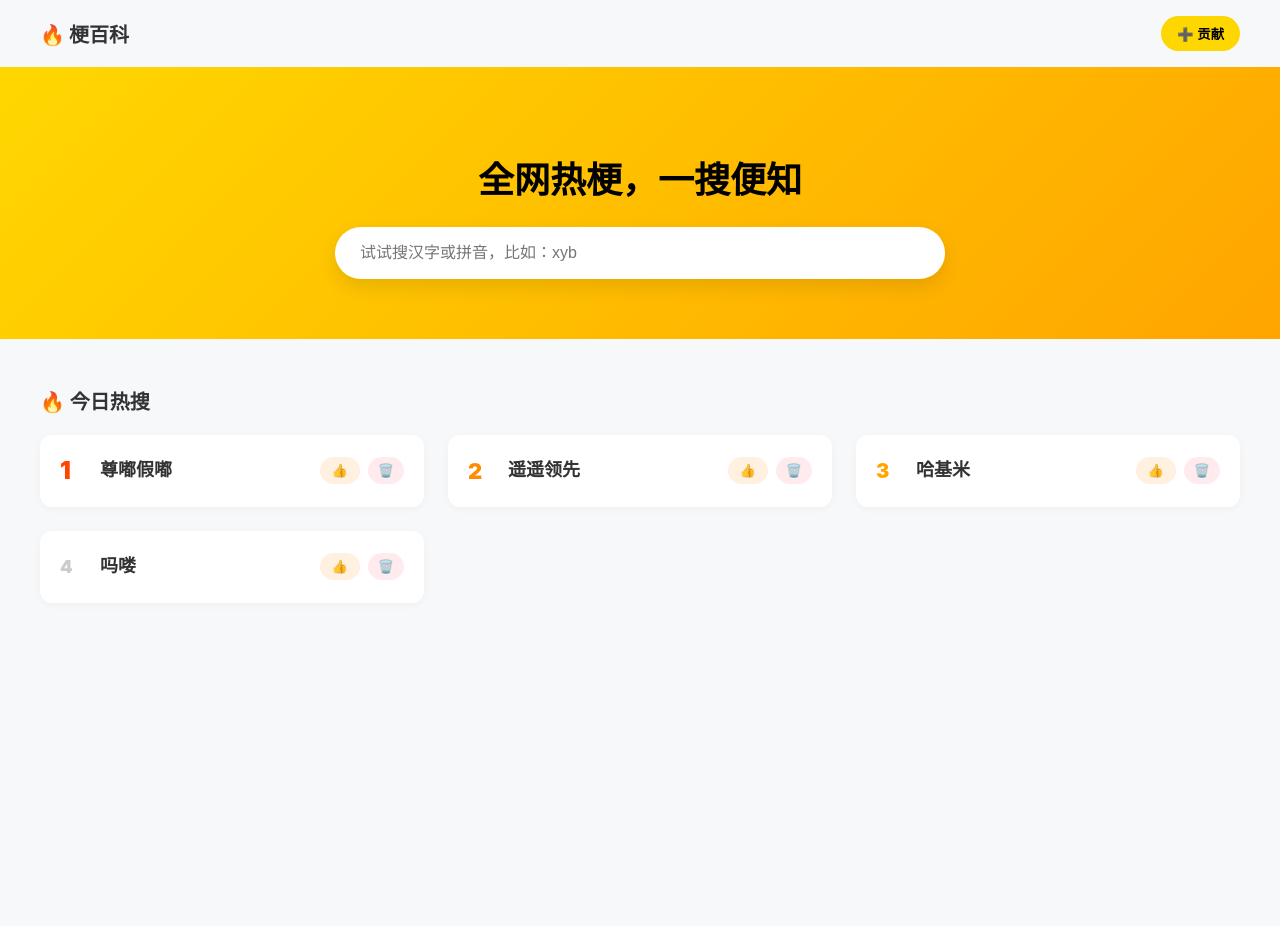
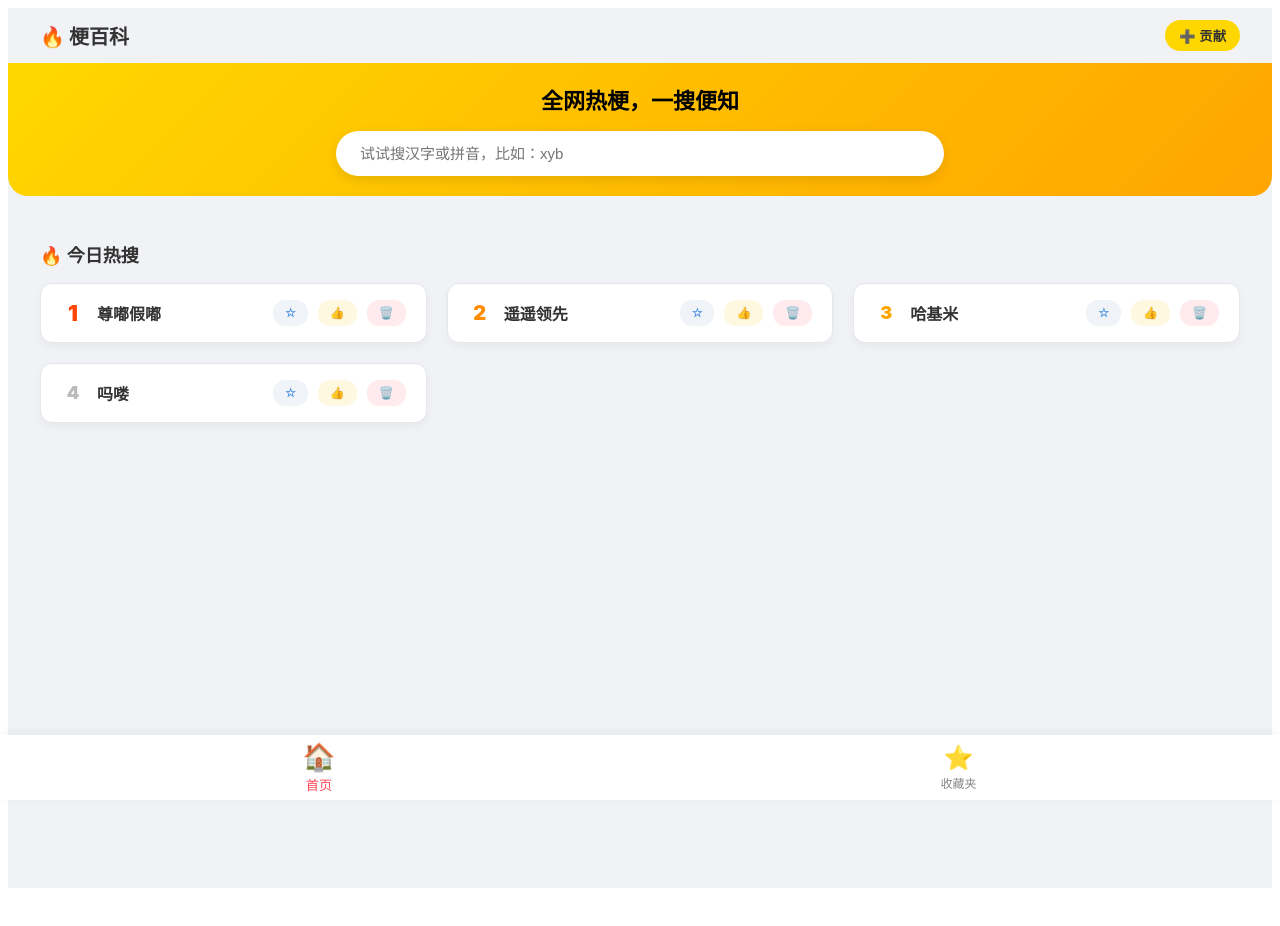
Before and after one commit to StephenMa13/meme-dict, a Vue app: page / in a window 1280 px wide. Shown: the top 926 px of the page. Before the commit the page ends 800 px from the top, so only its background shows below. Built offline with nearby package versions, Linux system fonts and the light colour scheme.

Commit message:
添加了收藏功能

```diff
--- a/dev-dist/sw.js
+++ b/dev-dist/sw.js
@@ -82,7 +82,7 @@ define(['./workbox-5a5d9309'], (function (workbox) { 'use strict';
     "revision": "3ca0b8505b4bec776b69afdba2768812"
   }, {
     "url": "index.html",
-    "revision": "0.i3d1qi0h88"
+    "revision": "0.ea4nb9m692o"
   }], {});
   workbox.cleanupOutdatedCaches();
   workbox.registerRoute(new workbox.NavigationRoute(workbox.createHandlerBoundToURL("index.html"), {
--- a/src/App.vue
+++ b/src/App.vue
@@ -1,11 +1,61 @@
 <template>
-  <router-view></router-view>
+  <div class="main-content">
+    <router-view />
+  </div>
+
+  <nav class="bottom-nav">
+    <router-link to="/" class="nav-item">
+      <span class="icon">🏠</span>
+      <span class="text">首页</span>
+    </router-link>
+    <router-link to="/favorites" class="nav-item">
+      <span class="icon">⭐</span>
+      <span class="text">收藏夹</span>
+    </router-link>
+  </nav>
 </template>
 
-<style>
-/* 整个应用的基础背景色保留在这里 */
-body {
-  margin: 0;
-  background-color: #F7F8FA;
+<style scoped>
+/* 给主要内容区域底部留出空间，防止被导航栏挡住 */
+.main-content {
+  padding-bottom: 70px;
+}
+
+/* 底部导航栏的酷炫样式 */
+.bottom-nav {
+  position: fixed;
+  bottom: 0;
+  left: 0;
+  width: 100%;
+  height: 65px;
+  background-color: #ffffff;
+  box-shadow: 0 -2px 10px rgba(0, 0, 0, 0.05);
+  display: flex;
+  justify-content: space-around;
+  align-items: center;
+  z-index: 1000;
+  /* 适配苹果手机底部的“黑条”安全区 */
+  padding-bottom: env(safe-area-inset-bottom);
+}
+
+.nav-item {
+  display: flex;
+  flex-direction: column;
+  align-items: center;
+  text-decoration: none;
+  color: #888;
+  font-size: 12px;
+  transition: all 0.3s ease;
+}
+
+.nav-item .icon {
+  font-size: 24px;
+  margin-bottom: 2px;
+}
+
+/* 当点击处于当前页面时，图标高亮变色 */
+.router-link-active {
+  color: #ff4757;
+  transform: scale(1.1);
 }
 </style>
--- a/src/pages/Detail.vue
+++ b/src/pages/Detail.vue
@@ -6,6 +6,9 @@ import { getMemeById } from '../db.js'
 const route = useRoute()
 const router = useRouter()
 const meme = ref(null)
+const goBack = () => {
+  router.back()
+}
 
 // ⭐️ 魔法配置：根据不同标签，赋予不同的 Emoji 和背景色
 const categoryConfig = {
@@ -32,7 +35,7 @@ onMounted(() => {
 
 <template>
   <div class="detail-container" v-if="meme">
-    <button class="back-btn" @click="router.push('/')">🔙 返回</button>
+    <button class="back-btn" @click="router.back('/')">🔙 返回</button>
 
     <div class="card">
       <div class="avatar" :style="{ backgroundColor: meme.bgColor }">
--- /dev/null
+++ b/src/pages/Favorites.vue
@@ -0,0 +1,145 @@
+<template>
+  <div class="favorites-page">
+    <h2 class="page-title">⭐ 我的收藏夹</h2>
+
+    <div v-if="favoriteMemes.length === 0" class="empty-state">
+      <div class="empty-icon">📭</div>
+      <p>这里空空如也，快去首页收藏几个梗吧！</p>
+    </div>
+
+    <div class="card-grid" v-else>
+      <div class="card" v-for="(meme, index) in favoriteMemes" :key="meme.id" @click="goToDetail(meme.id)">
+        <div class="card-left">
+          <div class="meme-info">
+            <h3 class="meme-term">{{ meme.term }}</h3>
+          </div>
+        </div>
+
+        <div class="card-right">
+          <button class="action-btn fav-btn" @click.stop="toggleFavorite(meme.id)">
+            ⭐
+          </button>
+        </div>
+      </div>
+    </div>
+  </div>
+</template>
+
+<script setup>
+import { computed } from 'vue'
+import { useRouter } from 'vue-router'
+import { favoriteIds, toggleFavorite } from '../store.js' // 引入全局记忆
+
+// ⚠️ 注意：这里需要引入你所有的梗数据！
+import allMemes from '../data/memes.json'
+
+const router = useRouter()
+
+// 跳转详情页的函数
+const goToDetail = (id) => {
+  router.push(`/meme/${id}`) // ⚠️ 注意：如果你的详情页路由不是 /meme/:id，请换成你真实的路径（比如 /detail/${id}）
+}
+
+// 魔法核心：计算属性。从所有梗里，揪出那些 ID 在收藏列表里的梗
+const favoriteMemes = computed(() => {
+  return allMemes.filter(meme => favoriteIds.value.includes(meme.id))
+})
+</script>
+
+<style scoped>
+/* 1. 强制加深整个页面的灰色背景，撑满屏幕高度，并且给底栏留出空间 */
+.favorites-page {
+  font-family: -apple-system, BlinkMacSystemFont, "Segoe UI", Roboto, sans-serif;
+  background-color: #f0f2f5 !important;
+  min-height: 100vh;
+  padding: 20px;
+  padding-bottom: 80px;
+  box-sizing: border-box;
+}
+
+/* 标题样式 */
+.page-title {
+  margin-top: 0;
+  margin-bottom: 20px;
+  color: #333;
+  font-size: 22px;
+  font-weight: 800;
+}
+
+/* 空状态样式 */
+.empty-state {
+  text-align: center;
+  color: #888;
+  margin-top: 80px;
+}
+.empty-icon {
+  font-size: 50px;
+  margin-bottom: 10px;
+}
+
+/* ====================================================
+   🔥 2. 核心修复区：复刻首页的强制横向排版与白底卡片
+   ==================================================== */
+.card-grid {
+  display: grid;
+  grid-template-columns: 1fr;
+  gap: 16px;
+}
+
+.card {
+  display: flex !important;
+  flex-direction: row !important;
+  justify-content: space-between !important;
+  align-items: center !important;
+  background: #ffffff !important;
+  border: 1px solid #e4e6eb;
+  border-radius: 12px;
+  padding: 16px 20px;
+  box-shadow: 0 4px 8px rgba(0,0,0,0.04);
+  cursor: pointer;
+}
+
+/* 强制左侧（标题）横向排版 */
+.card-left {
+  display: flex !important;
+  flex-direction: row !important;
+  align-items: center !important;
+  flex: 1;
+  overflow: hidden;
+}
+
+/* 强制右侧（收藏按钮）横向排版 */
+.card-right {
+  display: flex !important;
+  flex-direction: row !important;
+  align-items: center !important;
+  gap: 10px !important;
+  margin-left: 10px;
+}
+
+/* 标题防换行样式 */
+.meme-info { flex: 1; display: flex; align-items: center; }
+.meme-term {
+  font-size: 16px; font-weight: bold; margin: 0 !important;
+  white-space: nowrap; overflow: hidden; text-overflow: ellipsis; color: #333;
+}
+
+/* 收藏按钮样式 */
+.action-btn {
+  border: none; padding: 6px 12px; border-radius: 12px; font-size: 12px;
+  font-weight: bold; cursor: pointer; display: flex; align-items: center; gap: 4px;
+}
+
+/* 在收藏夹里的按钮，我给它配了点醒目的颜色（代表已经收藏） */
+.fav-btn {
+  background-color: #fff0f0;
+  color: #ff4757;
+}
+
+@media (min-width: 768px) {
+  .card-grid { grid-template-columns: repeat(2, 1fr); gap: 20px; }
+}
+@media (min-width: 1024px) {
+  .card-grid { grid-template-columns: repeat(3, 1fr); }
+}
+</style>
--- a/src/pages/Home.vue
+++ b/src/pages/Home.vue
@@ -2,6 +2,7 @@
 import { ref, computed, onMounted } from 'vue'
 import { useRouter } from 'vue-router'
 import { getMemes, addMeme as localAdd, deleteMeme as localDelete } from '../db.js' // ⭐️ 引入本地引擎
+import { favoriteIds, toggleFavorite } from '../store.js'
 
 const router = useRouter()
 const hotMemes = ref([])
@@ -71,6 +72,9 @@ const goToDetail = (id) => {
           </div>
 
           <div class="card-right">
+            <button class="action-btn fav-btn" @click.stop="toggleFavorite(meme.id)">
+              {{ favoriteIds.includes(meme.id) ? '⭐' : '☆' }}
+            </button>
             <button class="action-btn like-btn" @click.stop="likeMeme(meme.id)">👍 {{ meme.view_count }}</button>
             <button class="action-btn delete-btn" @click.stop="deleteMeme(meme.id)">🗑️</button>
           </div>
@@ -101,39 +105,109 @@ const goToDetail = (id) => {
 </template>
 
 <style scoped>
-/* 原有的样式直接保留 */
-.app-container { font-family: -apple-system, BlinkMacSystemFont, "Segoe UI", Roboto, sans-serif; color: #333; }
-.navbar { max-width: 1200px; margin: 0 auto; display: flex; justify-content: space-between; align-items: center; padding: 16px 20px; }
-.logo { font-size: 20px; font-weight: 900; }
-.add-btn { background-color: #FFD700; border: none; padding: 8px 16px; border-radius: 20px; font-weight: bold; cursor: pointer; }
-.hero { padding: 40px 20px; background: linear-gradient(135deg, #FFD700 0%, #FFA500 100%); text-align: center; }
-.hero-title { font-size: 28px; font-weight: 800; margin-bottom: 24px; color: #000; }
-.search-box { display: flex; background: #fff; border-radius: 30px; padding: 5px; box-shadow: 0 8px 20px rgba(0,0,0,0.1); max-width: 600px; margin: 0 auto; }
-.search-input { flex: 1; border: none; padding: 12px 20px; font-size: 16px; border-radius: 30px; outline: none; }
-.hot-list { max-width: 1200px; margin: 0 auto; padding: 30px 20px; }
-.section-title { font-size: 20px; font-weight: bold; margin-bottom: 20px; }
-.card-grid { display: grid; grid-template-columns: 1fr; gap: 16px; }
-.card { background: #fff; border-radius: 12px; padding: 20px; display: flex; justify-content: space-between; align-items: center; box-shadow: 0 2px 8px rgba(0,0,0,0.04); cursor: pointer; transition: 0.2s; }
-.card:hover { transform: translateY(-3px); box-shadow: 0 8px 16px rgba(0,0,0,0.1); }
-.card-left { display: flex; align-items: center; flex: 1; overflow: hidden; }
-.meme-info { flex: 1; }
-.meme-term { font-size: 18px; font-weight: bold; margin: 0 0 6px 0; }
-.meme-summary { font-size: 14px; color: #666; margin: 0; display: -webkit-box; -webkit-line-clamp: 2; -webkit-box-orient: vertical; overflow: hidden; }
-.rank { font-size: 18px; font-weight: 900; color: #ccc; width: 28px; margin-right: 12px; }
-.rank-1 { color: #FF4500; font-size: 24px; }
-.rank-2 { color: #FF8C00; font-size: 22px; }
-.rank-3 { color: #FFA500; font-size: 20px; }
-.card-right { display: flex; align-items: center; gap: 8px; margin-left: 15px; }
-.action-btn { border: none; padding: 6px 12px; border-radius: 20px; font-size: 13px; font-weight: bold; cursor: pointer; }
-.like-btn { background-color: #fff0e0; color: #ff8c00; }
-.delete-btn { background-color: #ffebee; color: #dc3545; padding: 6px 10px; }
-@media (min-width: 768px) { .hero { padding: 60px 20px; } .hero-title { font-size: 36px; } .card-grid { grid-template-columns: repeat(2, 1fr); gap: 24px; } }
-@media (min-width: 1024px) { .card-grid { grid-template-columns: repeat(3, 1fr); } }
-.modal-overlay { position: fixed; top: 0; left: 0; width: 100vw; height: 100vh; background: rgba(0,0,0,0.5); display: flex; justify-content: center; align-items: center; z-index: 1000; }
-.modal-content { background: #fff; padding: 24px; border-radius: 12px; width: 90%; max-width: 400px; }
-.modal-input, .modal-textarea { width: 100%; box-sizing: border-box; border: 1px solid #ddd; border-radius: 8px; padding: 10px; margin-bottom: 12px; }
-.modal-textarea { resize: vertical; min-height: 80px; }
-.modal-actions { display: flex; justify-content: flex-end; gap: 12px; margin-top: 10px; }
-.cancel-btn { background: #f1f2f5; border: none; padding: 8px 16px; border-radius: 20px; cursor: pointer; color: #666; font-weight: bold; }
-.submit-btn { background: #000; color: #FFD700; border: none; padding: 8px 16px; border-radius: 20px; cursor: pointer; font-weight: bold; }
+/* 1. 强制加深整个页面的灰色背景，这样白卡片绝对能看出来！ */
+.app-container {
+  font-family: -apple-system, BlinkMacSystemFont, "Segoe UI", Roboto, sans-serif;
+  background-color: #f0f2f5 !important; /* 加深了灰色 */
+  min-height: 100vh;
+  padding-bottom: 80px;
+}
+
+.navbar { max-width: 1200px; margin: 0 auto; display: flex; justify-content: space-between; align-items: center; padding: 12px 20px; }
+.logo { font-size: 20px; font-weight: 900; color: #333; }
+.add-btn { background-color: #FFD700; border: none; padding: 6px 14px; border-radius: 20px; font-weight: bold; cursor: pointer; color: #333; }
+
+/* 2. 压缩后的头部 Hero 区域 */
+.hero {
+  padding: 20px 20px;
+  background: linear-gradient(135deg, #FFD700 0%, #FFA500 100%);
+  text-align: center;
+  border-bottom-left-radius: 20px;
+  border-bottom-right-radius: 20px;
+  margin-bottom: 20px;
+}
+.hero-title { font-size: 22px; font-weight: 800; margin: 0 0 16px 0; color: #000; }
+
+.search-box {
+  display: flex; background: #fff; border-radius: 30px; padding: 4px;
+  box-shadow: 0 4px 12px rgba(0,0,0,0.1); max-width: 600px; margin: 0 auto;
+}
+.search-input { flex: 1; border: none; padding: 10px 20px; font-size: 15px; border-radius: 30px; outline: none; background: transparent; }
+
+.hot-list { max-width: 1200px; margin: 0 auto; padding: 10px 20px; }
+.section-title { font-size: 18px; font-weight: bold; margin-bottom: 16px; color: #333; }
+
+/* ====================================================
+   🔥 3. 核心修复区：强制卡片和内容“横向排排坐”
+   ==================================================== */
+.card-grid {
+  display: grid;
+  grid-template-columns: 1fr;
+  gap: 16px;
+}
+
+.card {
+  display: flex !important;           /* 魔法1：强制横向弹性盒 */
+  flex-direction: row !important;     /* 魔法2：强制从左到右排 */
+  justify-content: space-between !important; /* 魔法3：左右两端对齐 */
+  align-items: center !important;     /* 魔法4：上下垂直居中 */
+  background: #ffffff !important;     /* 强制纯白背景 */
+  border: 1px solid #e4e6eb;          /* 兜底策略：加一圈极细的灰边，绝对能看出白框 */
+  border-radius: 12px;
+  padding: 16px 20px;
+  box-shadow: 0 4px 8px rgba(0,0,0,0.04);
+  cursor: pointer;
+}
+
+/* 强制左侧（序号 + 标题）横向排版 */
+.card-left {
+  display: flex !important;
+  flex-direction: row !important;
+  align-items: center !important;
+  flex: 1;
+  overflow: hidden;
+}
+
+/* 强制右侧（所有按钮）横向排版 */
+.card-right {
+  display: flex !important;
+  flex-direction: row !important;
+  align-items: center !important;
+  gap: 10px !important;
+  margin-left: 10px;
+}
+
+/* ==================================================== */
+
+/* 序号样式 */
+.rank {
+  font-size: 18px; font-weight: 900; color: #bbb; width: 24px;
+  margin-right: 12px; flex-shrink: 0; text-align: center;
+}
+.rank-1 { color: #FF4500; font-size: 22px; }
+.rank-2 { color: #FF8C00; font-size: 20px; }
+.rank-3 { color: #FFA500; font-size: 18px; }
+
+/* 标题样式（去除 H3 的默认换行属性） */
+.meme-info { flex: 1; display: flex; align-items: center; }
+.meme-term {
+  font-size: 16px; font-weight: bold; margin: 0 !important; /* 强制干掉 H3 的默认外边距 */
+  white-space: nowrap; overflow: hidden; text-overflow: ellipsis; color: #333;
+}
+
+/* 按钮统一风格 */
+.action-btn {
+  border: none; padding: 6px 12px; border-radius: 12px; font-size: 12px;
+  font-weight: bold; cursor: pointer; display: flex; align-items: center; gap: 4px;
+}
+.fav-btn { background-color: #f0f4f8; color: #4a90e2; } /* 蓝色系收藏框 */
+.like-btn { background-color: #fff8e1; color: #ff8f00; } /* 橙色系点赞 */
+.delete-btn { background-color: #ffebee; color: #e53935; } /* 红色系删除 */
+
+@media (min-width: 768px) {
+  .card-grid { grid-template-columns: repeat(2, 1fr); gap: 20px; }
+}
+@media (min-width: 1024px) {
+  .card-grid { grid-template-columns: repeat(3, 1fr); }
+}
 </style>
--- a/src/router.js
+++ b/src/router.js
@@ -1,12 +1,16 @@
 import { createRouter, createWebHistory } from 'vue-router'
 import Home from './pages/Home.vue'
 import Detail from './pages/Detail.vue'
+import Favorites from './pages/Favorites.vue'
 
 const router = createRouter({
   history: createWebHistory(),
   routes: [
     { path: '/', component: Home }, // 访问根目录时，播放 Home 频道
-    { path: '/meme/:id', component: Detail } // 访问 /meme/数字 时，播放 Detail 频道
+    { path: '/meme/:id', component: Detail }, // 访问 /meme/数字 时，播放 Detail 频道
+
+
+    { path: '/favorites', component: Favorites }
   ]
 })
 
--- /dev/null
+++ b/src/store.js
@@ -0,0 +1,23 @@
+// src/store.js
+import { ref, watch } from 'vue'
+
+// 1. 从手机本地存储里读取以前的收藏（如果没有，就是空数组）
+const savedFavorites = JSON.parse(localStorage.getItem('my_favorite_memes')) || []
+
+// 2. 创建一个全局响应式的收藏 ID 列表
+export const favoriteIds = ref(savedFavorites)
+
+// 3. 施展魔法：只要 favoriteIds 发生变化，就自动静默保存到手机本地！
+watch(favoriteIds, (newVal) => {
+  localStorage.setItem('my_favorite_memes', JSON.stringify(newVal))
+}, { deep: true })
+
+// 4. 提供一个切换收藏状态的便捷函数
+export function toggleFavorite(memeId) {
+  const index = favoriteIds.value.indexOf(memeId)
+  if (index === -1) {
+    favoriteIds.value.push(memeId) // 没收藏过？加进去！
+  } else {
+    favoriteIds.value.splice(index, 1) // 收藏过了？移出来！
+  }
+}
--- a/src/style.css
+++ b/src/style.css
@@ -5,7 +5,7 @@
 
   color-scheme: light dark;
   color: rgba(255, 255, 255, 0.87);
-  background-color: #242424;
+  background-color: #f5f6fa; /* 💡 整体背景改成淡灰色，这样白色的卡片才能凸显出来 */
 
   font-synthesis: none;
   text-rendering: optimizeLegibility;
@@ -13,67 +13,82 @@
   -moz-osx-font-smoothing: grayscale;
 }
 
+body {
+  margin: 0;
+  display: flex;
+  min-width: 320px;
+  min-height: 100vh;
+  /* 移除了 place-items: center，防止内容强制居中对齐 */
+}
+
 a {
   font-weight: 500;
   color: #646cff;
   text-decoration: inherit;
 }
-a:hover {
-  color: #535bf2;
+
+/* 👇 重置 button 的默认样式，让我们的自定义 class 生效 */
+button {
+  font-family: inherit;
+  transition: all 0.2s;
 }
 
-body {
-  margin: 0;
-  display: flex;
-  place-items: center;
-  min-width: 320px;
-  min-height: 100vh;
+#app {
+  width: 100%; /* 让 app 撑满宽度 */
+  max-width: 1280px;
+  margin: 0 auto;
+  /* 删除了 padding，交由具体页面控制 */
 }
 
-h1 {
-  font-size: 3.2em;
-  line-height: 1.1;
-}
-
-button {
-  border-radius: 8px;
-  border: 1px solid transparent;
-  padding: 0.6em 1.2em;
-  font-size: 1em;
-  font-weight: 500;
-  font-family: inherit;
-  background-color: #1a1a1a;
-  cursor: pointer;
-  transition: border-color 0.25s;
-}
-button:hover {
-  border-color: #646cff;
-}
-button:focus,
-button:focus-visible {
-  outline: 4px auto -webkit-focus-ring-color;
+/* =========================================
+   📦 全局卡片样式
+   ========================================= */
+.card-grid {
+  display: grid;
+  grid-template-columns: 1fr;
+  gap: 16px;
 }
 
 .card {
-  padding: 2em;
+  background: #ffffff !important; /* 💡 强制白色背景 */
+  border-radius: 12px;
+  padding: 16px 20px; /* 稍微缩小一点内边距 */
+  display: flex;
+  justify-content: space-between;
+  align-items: center;
+  /* 💡 增加明显的阴影，让白框浮现出来 */
+  box-shadow: 0 4px 12px rgba(0,0,0,0.05);
+  cursor: pointer;
+  transition: 0.2s;
+  /* 确保卡片内的文字颜色是深色 */
+  color: #333;
 }
 
-#app {
-  max-width: 1280px;
-  margin: 0 auto;
-  padding: 2rem;
-  text-align: center;
+.card:hover {
+  transform: translateY(-2px);
+  box-shadow: 0 8px 16px rgba(0,0,0,0.1);
+}
+
+/* 强制左侧的序号和标题在一行横向排列 */
+.card-left {
+  display: flex;
+  align-items: center;
+  flex: 1;
+  overflow: hidden;
+}
+
+/* 右侧按钮区 */
+.card-right {
+  display: flex;
+  align-items: center;
+  gap: 10px;
+  margin-left: 10px;
+  flex-wrap: nowrap; /* 尽量不换行 */
 }
 
 @media (prefers-color-scheme: light) {
   :root {
     color: #213547;
-    background-color: #ffffff;
-  }
-  a:hover {
-    color: #747bff;
-  }
-  button {
-    background-color: #f9f9f9;
+    background-color: #f5f6fa; /* 浅色模式也是淡灰背景 */
   }
 }
```
